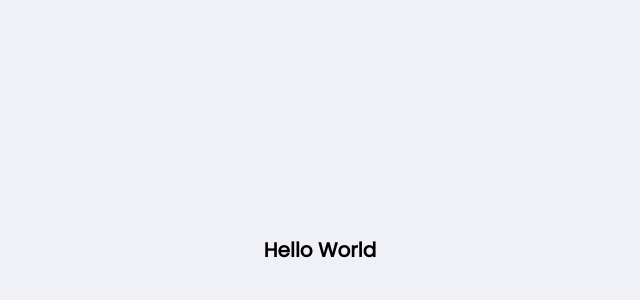
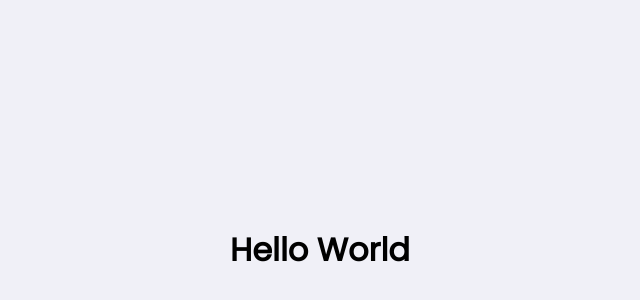
Before and after one commit to leandrosouzaa/proffy, a React (Create React App) app in the folder web/: page / in a window 1280 px wide. Shown: the part 150-450 px from the top of the page, without its empty margins (320-960 px from the left). Built offline with nearby package versions, Linux system fonts and the light colour scheme.

Commit message:
fix: change container width to vw

```diff
--- a/web/src/assets/styles/global.css
+++ b/web/src/assets/styles/global.css
@@ -43,12 +43,13 @@ body {
 }
 
 body, input, button, textarea {
-   font: 500 1.6rem;
+   font-weight: 500;
+   font-size: 1.6rem;
    font-family: 'Poppins', sans-serif;
 }
 
 .container {
-   width: 90%;
+   width: 90vw;
    max-width: 700px;
 }
 
```
